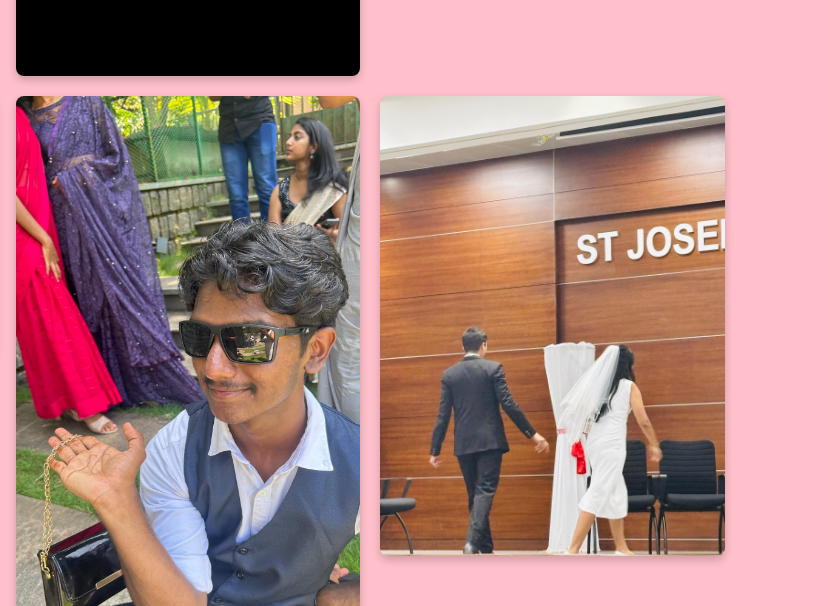
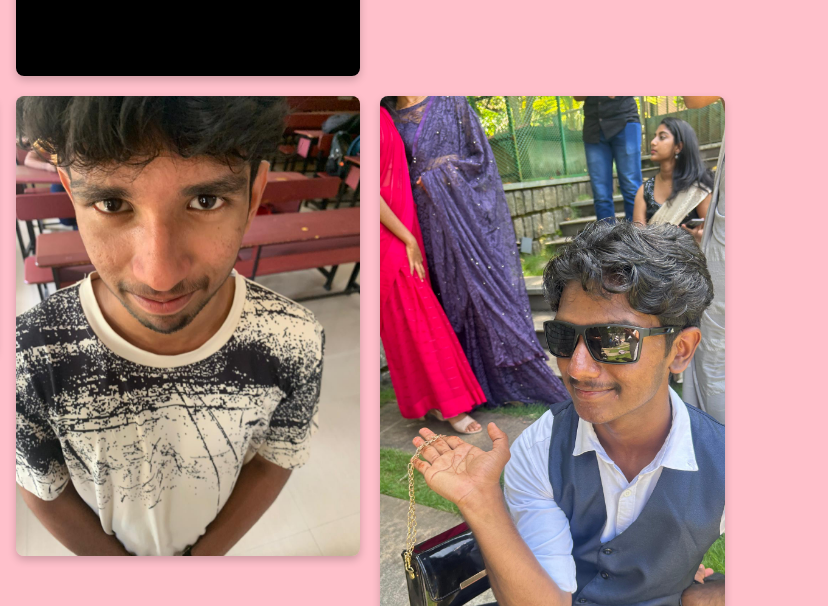
Before and after one commit to Alphin12345/A-web, a plain HTML site: page img.html in a window 1280 px wide. Shown: the part 837-1443 px from the top of the page, 452-1280 px from the left. Drawn offline with Linux system fonts and the light colour scheme.

Commit message:
Update img.html

```diff
--- a/img.html
+++ b/img.html
@@ -52,7 +52,7 @@ body{
         <img src="Screenshot_20241213-002238.png" alt="Gallery Image 2">
         <img src="IMG-20241207-WA0060.jpg" alt="Gallery Image 3">
         <img src="IMG-20240920-WA0174.jpg" alt="Gallery Image 4">
-
+        <img src="IMG-20240912-WA0041.jpg" alt="Gallery Image 5">
         <img src="IMG-20240920-WA0091.jpg" alt="Gallery Image 6">
         <img src="IMG-20240920-WA0022.jpg" alt="Gallery Image 7">
         <img src="IMG_20241207_164010.jpg" alt="Gallery Image 8">
```
